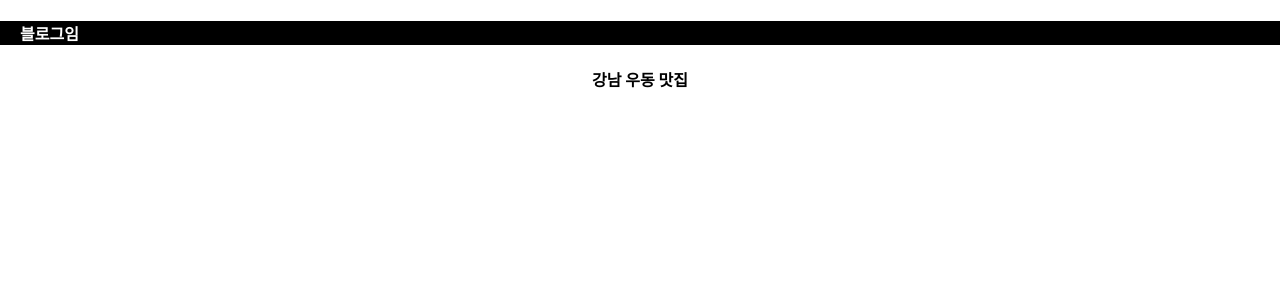
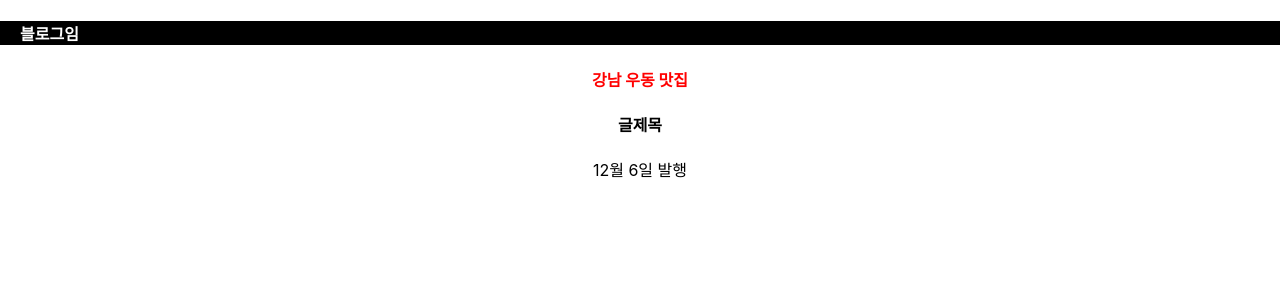
Before and after one commit to unizazang/-, a React (Create React App) app: page / in a window 1280 px wide. Shown: the top 300 px of the page. Built offline with nearby package versions, Linux system fonts and the light colour scheme.

Commit message:
서버 세팅

```diff
--- a/src/App.js
+++ b/src/App.js
@@ -9,10 +9,37 @@ function App() {
       <div >
         <h4 className="black-nav" >블로그임</h4>
       </div>
-      <h4>{post}</h4>
+      <h4 style={{color:'red'}}>{post}</h4>
 
-      {/* 변수는 중괄호에 넣으면 됨
-      id 자리에/className자리에 이런데도 다 들어감.
+    <div className='list'>
+      <h4>글제목</h4>
+      <p>12월 6일 발행</p>
+    </div>
+
+
+      {/*
+
+      JSX 문법
+      1. class > className
+      2. 변수는 중괄호에 넣으면 됨
+
+          id 자리에/className자리에 이런데도 다 들어감.
+          데이터를 꽂아넣고 싶을 때 중괄호에 넣으면 된다
+          > "데이터 바인딩"이라고 함.
+
+      3. style={ {속성 : '값'} }
+            JSX에서 style을 태그 안에 넣을 수 있는데 "" < 하면 안되고
+            스타일도 전부 중괄호 안에 넣어야 한다.
+            근데 그냥 { } 만으로도 안되고 오브젝트 자료로 넣어줘야함!
+            style="color : red" (X)
+            style={color : red} (X) <<< 값에는 늘 '' 붙여야!!!!
+            style={ {color : 'red'} } (O)
+            style={ {color : 'red' , fontSize: '16px'} } (O)
+
+      자바스크립트에서 카멜표기법 하듯이 여기서도 그래야 함!
+      font-size (X)
+      fontSize (O)
+
       */}
     </div>
   );
```
